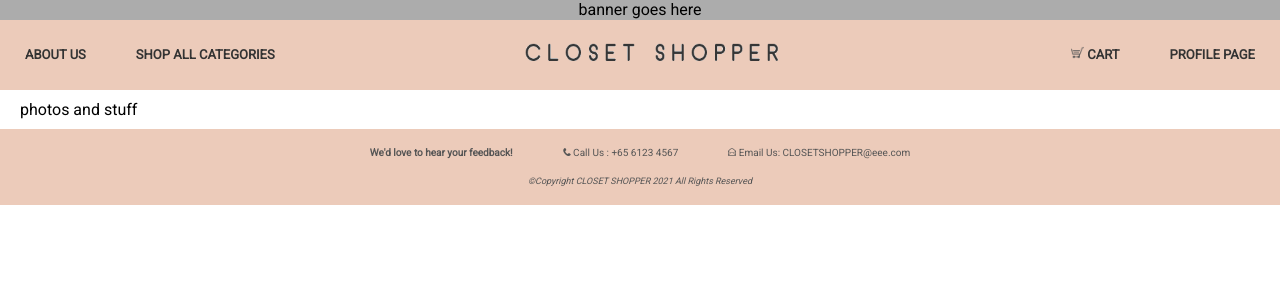
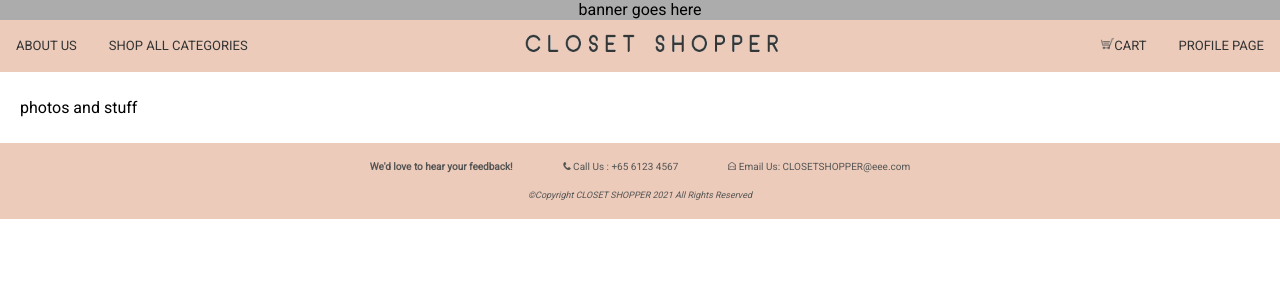
Before and after one commit to elizabethhng/WebAppProject_ClosetShopper, a PHP site: page / in a window 1280 px wide. Shown: the top 300 px of the page. Run offline with PHP 8.4, Linux system fonts and the light colour scheme.

Commit message:
changed php extensions

```diff
--- a/cs_stylesheet.css
+++ b/cs_stylesheet.css
@@ -15,15 +15,6 @@ body { font-family: "Roboto",Arial,sans-serif;
     background-color:#ffffff;
     min-width:800px;
     width:100%;
-}
-
-
-
-#centercolumn {
-    background-color: #ECCBBA;
-    color: #411f19;
-    min-height:300px;
-    min-width: 800px;
 }
 
 footer{background-color: #ECCBBA;
@@ -57,7 +48,7 @@ footer li a {
 
 
 /*Content Box */
-.content {padding: 10px 40px 10px 20px; min-width:590px;}
+.content {padding: 10px 40px 10px 20px; min-width:800px;}
 /* .content {padding: 20px 20px 20px 20px;}   */
 .content table{padding: 20px 20px 20px 20px ; margin:auto;}
 
@@ -65,8 +56,8 @@ footer li a {
 .topnav {
     position: relative;
     background-color: #ECCBBA;
-    overflow: hidden;
     list-style-type: none;
+    border: none;
   }
 
 /* Style the links inside the navigation bar */
@@ -74,7 +65,7 @@ footer li a {
     float: left;
     color: #333333;
     text-align: center;
-    padding: 25px;
+    padding: 16px;
     text-decoration: none;
     font-size: 13px;
     line-height: 20px;
@@ -103,53 +94,39 @@ footer li a {
   .topnav-left {
     float: left;
   }
-/* dropdown navigation */
-.dropdown{
-    position:relative;
-}
-.topnav-left  ul {
-    list-style-type: none;
-    margin: 0;
-    padding: 0;
-    overflow: hidden;
+    .dropbtn {
+      background-color: #ECCBBA;
+      color: #333333;
+      padding: 16px;
+      font-size: 13px;
+      border: none;
+      font-family: "Roboto",Arial,sans-serif;
+      line-height: 20px;
     }
 
-.topnav-left li {
-    float: left;
-  }
-
-.topnav-left li a, .dropbtn {
-    display: inline-block;
-    text-align: center;
-    text-decoration: none;
-}
-.topnav a:hover , .dropdown:hover .dropbtn {
-    color: #747474;
-}
-
-.topnav-left li.dropdown {
+    .dropdown {
+      position: relative;
       display: inline-block;
     }
 
     .dropdown-content {
       display: none;
       position: absolute;
-
       background-color: #ECCBBA;
-    min-width: 160px;
+      width: 170.74px;
       z-index: 1;
     }
 
     .dropdown-content a {
-    color: black;
+      color: #333333;
       padding: 12px 16px;
       text-decoration: none;
       display: block;
-    text-align: left;
+      width:138.74px;
+      text-align:left;
     }
 
-  .dropdown-content a:hover {background-color: #f1f1f1;}
 
-  .dropdown:hover .dropdown-content {
-    display: block;
-  }
+    .topnav a:hover, .dropdown:hover .dropbtn, .dropdown-content a:hover {color: #a0a0a0;}
+
+    .dropdown:hover .dropdown-content {display: block;}
--- a/index.html
+++ b/index.html
@@ -20,41 +20,32 @@
 
     <!-- Centered link -->
     <div class="topnav-centered">
-        <a href=".html"><img src="media\logo.png" width="260px" height="28px" alt="logo" style="float:center;" ></a>
+        <a href="index.html"><img src="media\logo.png" width="260px" height="28px" alt="logo" style="float:center;" ></a>
     </div>
 
     <!-- Left-aligned links (default) -->
-    <div class="topnav-left">
-        <ul>
-            <li><a href=".html"><strong>ABOUT US</strong></a></li>
-              <li class="dropdown">
-                    <a href="javascript:void(0)" class="dropbtn"><strong>SHOP ALL CATEGORIES</strong></a>
-                    <div class="dropdown-content">
-                      <a href="#">Link 1</a>
-                      <a href="#">Link 2</a>
-                      <a href="#">Link 3</a>
-                    </div>
-                  </li>
-        </ul>
-
-    </div>
+            <a href="about_us.html">ABOUT US</a>
+            <div class="dropdown">
+                <button class="dropbtn">SHOP ALL CATEGORIES</button>
+                <div class="dropdown-content">
+                  <a href="#">TOPS</a>
+                  <a href="#">BOTTOMS</a>
+                  <a href="categories_bag.php">BAGS</a>
+                </div>
+              </div>
 
 
     <!-- Right-aligned links -->
     <div class="topnav-right">
-        <a href=".html"><img src="media\cart_icon.png" width="13px" height="13px" alt="cart_icon" ><strong> CART</strong></a>
-        <a href=".html"><strong>PROFILE PAGE</strong></a>
+        <a href=".html"><img src="media\cart_icon.png" width="13px" height="13px" alt="cart_icon" >CART</a>
+        <a href=".html">PROFILE PAGE</a>
     </div>
 
 </div>
-    <div id="leftcolumn">
 
-</div>
-
-    <div id="rightcolumn">
-        <div class="content">
-            photos and stuff
-        </div>
+    <div class="content">
+        <p>photos and stuff</p>
+    </div>
     </div>
 
     <footer>
```
Also changed, not shown: categories_bag.html (deleted), categories_bag.php (added), categories_bottom.html (deleted), categories_bottom.php (added), categories_top.html (deleted), categories_top.php (added). Lines whose indentation alone changed are shown as unchanged.
